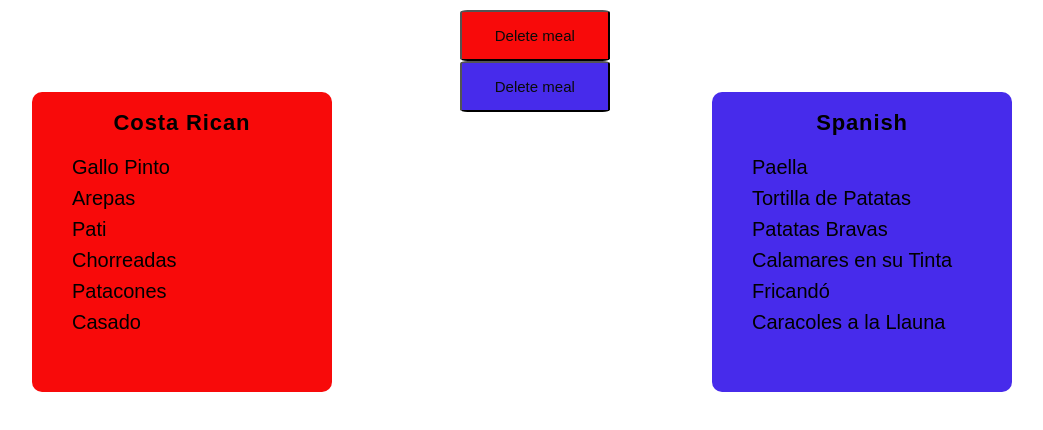
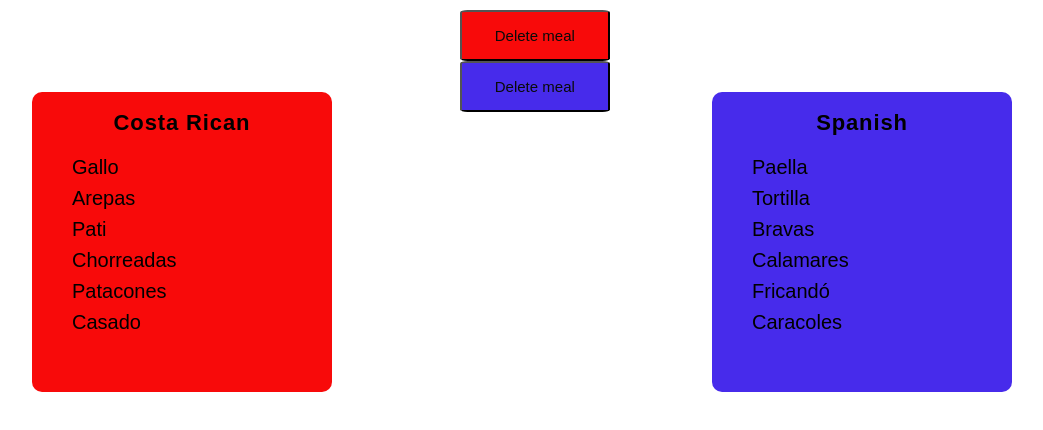
Before and after one commit to Mercedes-Vazquez/Shapes-Hover-and-ul, a plain HTML site: page index.html in a window 1280 px wide. Shown: the part 108-538 px from the top of the page, without its empty margins (118-1161 px from the left). Drawn offline with Linux system fonts and the light colour scheme.

Commit message:
list items modified

```diff
--- a/index.html
+++ b/index.html
@@ -17,7 +17,7 @@
       <div class="child square">
         <h2>Costa Rican</h2>
         <ul id="list1">
-          <li>Gallo Pinto</li>
+          <li>Gallo</li>
           <li>Arepas</li>
           <li>Pati</li>
           <li>Chorreadas</li>
@@ -29,11 +29,11 @@
         <h2>Spanish</h2>
         <ul id="list2">
         <li>Paella</li>
-        <li>Tortilla de Patatas</li>
-        <li>Patatas Bravas</li>
-        <li>Calamares en su Tinta</li>
+        <li>Tortilla</li>
+        <li>Bravas</li>
+        <li>Calamares</li>
         <li>Fricandó</li>
-        <li>Caracoles a la Llauna</li>
+        <li>Caracoles</li>
       </ul>
       </div>
       <div class="grid-container">
--- a/index.js
+++ b/index.js
@@ -1,7 +1,7 @@
 'use strict';
 
-let southAmericanMeals = ["Gallo Pinto","Arepas","Pati","Chorreadas","Patacones","Casado"];
-let spanishMeals = ["Paella","Tortilla de Patatas","Patatas Bravas","Calamares en su Tinta","Fricandó","Caracoles a la Llauna"];
+let southAmericanMeals = ["Gallo","Arepas","Pati","Chorreadas","Patacones","Casado"];
+let spanishMeals = ["Paella","Tortilla","Bravas","Calamares","Fricandó","Caracoles"];
 
 
 function removeCostaRicanElement() {
```
